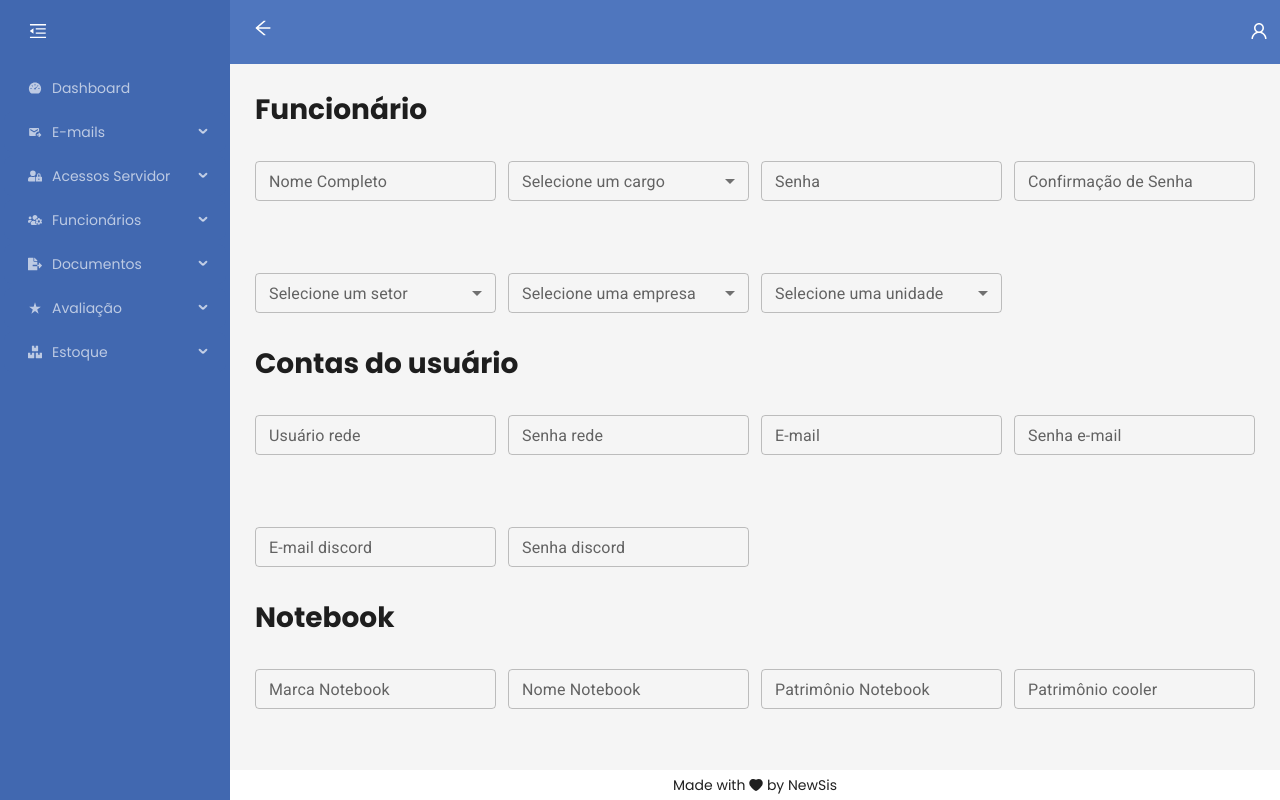
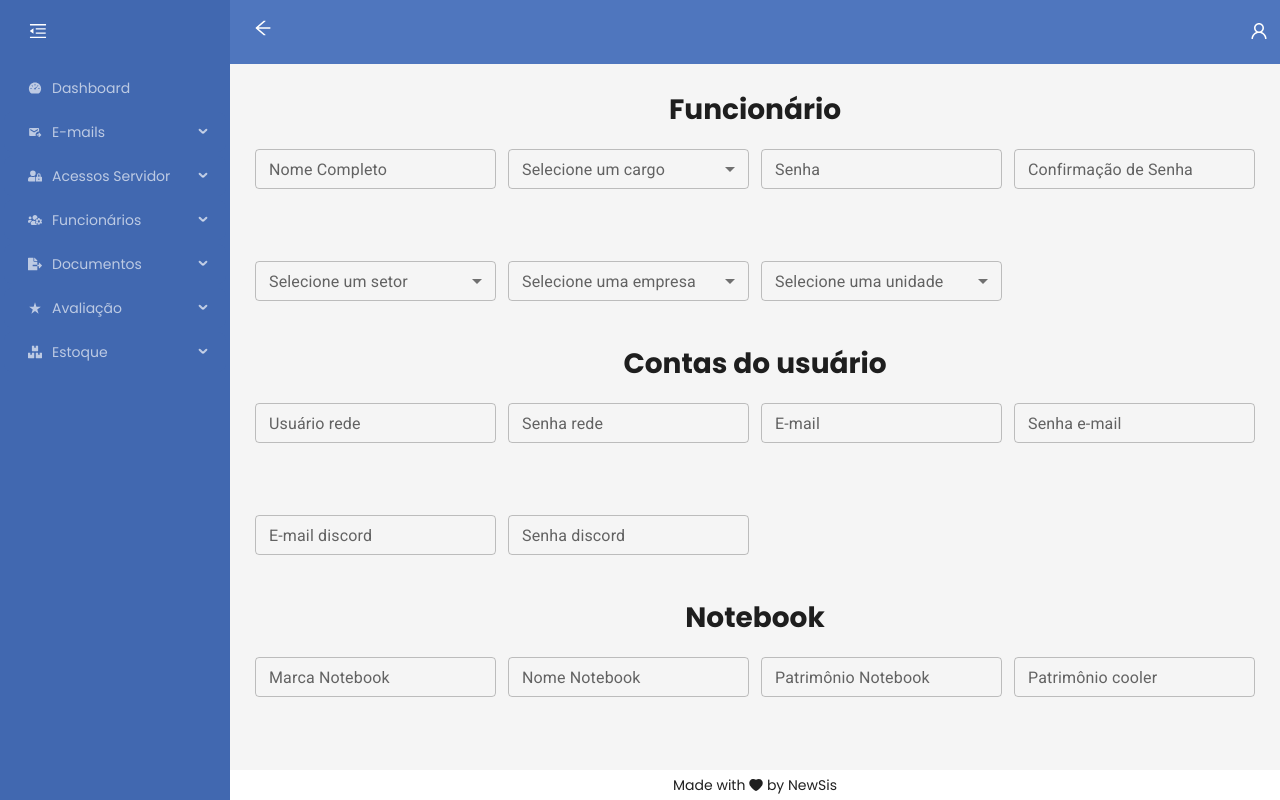
Before and after one commit to unicontroldevelopment/ecore-web, a React (Vite) app: page /employee/create in a window 1280 px wide. Built offline with nearby package versions, Linux system fonts and the light colour scheme; sample sign-in values are in the browser's storage.

Commit message:
ECW2-5 - Register employee

```diff
--- a/src/components/input/Input.jsx
+++ b/src/components/input/Input.jsx
@@ -24,6 +24,7 @@ export function Input({
     <TextField
       sx={{
         width: "100%",
+        minHeight: 64,
       }}
       label={label}
       variant="outlined"
--- a/src/components/input/Select.jsx
+++ b/src/components/input/Select.jsx
@@ -1,5 +1,11 @@
 /* eslint-disable react/prop-types */
-import { FormControl, FormHelperText, InputLabel, MenuItem, Select } from '@mui/material';
+import {
+  FormControl,
+  FormHelperText,
+  InputLabel,
+  MenuItem,
+  Select,
+} from "@mui/material";
 export function CustomSelect({
   label,
   name,
@@ -8,19 +14,22 @@ export function CustomSelect({
   errorText,
   options,
 }) {
-
   const hasError = Boolean(errorText);
-  const upperCaseString = (text) => text.charAt(0).toUpperCase() + text.slice(1);
+  const upperCaseString = (text) =>
+    text.charAt(0).toUpperCase() + text.slice(1);
 
   return (
-    <FormControl size='small' fullWidth error={hasError}>
+    <FormControl
+      sx={{
+        width: "100%",
+        minHeight: 64,
+      }}
+      size="small"
+      fullWidth
+      error={hasError}
+    >
       <InputLabel>{label}</InputLabel>
-      <Select
-        name={name}
-        value={value}
-        onChange={onChange}
-        label={label}
-      >
+      <Select name={name} value={value} onChange={onChange} label={label}>
         {options.map((option) => (
           <MenuItem key={option} value={option}>
             {upperCaseString(option)}
--- a/src/pages/employees/createEmployee/index.jsx
+++ b/src/pages/employees/createEmployee/index.jsx
@@ -5,7 +5,14 @@ import { useNavigate } from "react-router-dom";
 import { CustomInput } from "../../../components/input/index";
 import toastInfo from "../../../components/toasts/toastInfo";
 import UserService from "../../../services/UserService";
-import { companies, department, role, units } from "../../../utils/ListCompanies";
+import {
+  companies,
+  department,
+  role,
+  units,
+} from "../../../utils/ListCompanies";
+import toastSuccess from "../../../components/toasts/toastSuccess";
+import toastError from "../../../components/toasts/toastError";
 
 export default function CreateEmployee() {
   const navigate = useNavigate();
@@ -43,27 +50,47 @@ export default function CreateEmployee() {
   });
 
   const handleChange = (event) => {
-    if(event.target.value !== ''){
-      setMessageError(prevState => ({ ...prevState, [event.target.name]: ""}));
+    setValues(prevState => {
+      const updatedValues = { ...prevState, [event.target.name]: event.target.value };
+      if (event.target.name === "password" || event.target.name === "passwordConfirmation") {
+        verifyPasswords(updatedValues.password, updatedValues.passwordConfirmation);
       }
-    if(event.target.name === "passwordConfirmation"){
-      verifyPasswords(values.password, event.target.value);
+      return updatedValues;
+    });
+
+    if (event.target.value !== "") {
+      setMessageError((prevState) => ({
+        ...prevState,
+        [event.target.name]: "",
+      }));
     }
-    setValues({ ...values, [event.target.name]: event.target.value });
-  }
+  };
 
   const verifyPasswords = (password, passwordConfirmation) => {
-    const errorMessage = "As senhas não conferem"
+    const errorMessage = "As senhas não conferem";
 
     if (password === passwordConfirmation) {
-      setMessageError(prevState => ({ ...prevState, password: "", passwordConfirmation: ""}));
+      setMessageError((prevState) => ({
+        ...prevState,
+        password: "",
+        passwordConfirmation: "",
+      }));
     } else {
-      setMessageError({...messageError, password: errorMessage,  passwordConfirmation: errorMessage});
+      setMessageError({
+        ...messageError,
+        password: errorMessage,
+        passwordConfirmation: errorMessage,
+      });
     }
   };
 
   const areRequiredFieldsFilled = () => {
-    const requiredFields = ['name', 'email', 'password', 'passwordConfirmation'];
+    const requiredFields = [
+      "name",
+      "email",
+      "password",
+      "passwordConfirmation",
+    ];
     let newErrors = {};
     let isAllFieldsFilled = true;
 
@@ -85,16 +112,24 @@ export default function CreateEmployee() {
     const emptyField = areRequiredFieldsFilled();
 
     if (!emptyField) {
-      toastInfo("Preencha os campos obrigatórios")
+      toastInfo("Preencha os campos obrigatórios!");
       return;
     }
 
-    await userRegister.create(values);
+    const response = await userRegister.create(values);
+
+    if (response.request.status === 500) {
+      toastError("Usuário já cadastrado!");
+      return;
+    } else {
+      toastSuccess("Colaborador cadastrado com sucesso!");
+      navigate("/dashboard");
+    }
   };
 
   return (
     <>
-      <h1>Funcionário</h1>
+      <h1 style={{ textAlign: "center" }}>Funcionário</h1>
       <Row gutter={[12, 12]}>
         <CustomInput.Root columnSize={6}>
           <CustomInput.Input
@@ -163,7 +198,7 @@ export default function CreateEmployee() {
           />
         </CustomInput.Root>
       </Row>
-      <h1>Contas do usuário</h1>
+      <h1 style={{ textAlign: "center" }}>Contas do usuário</h1>
       <Row gutter={[12, 12]}>
         <CustomInput.Root columnSize={6}>
           <CustomInput.Input
@@ -231,7 +266,7 @@ export default function CreateEmployee() {
           />
         </CustomInput.Root>
       </Row>
-      <h1>Notebook</h1>
+      <h1 style={{ textAlign: "center" }}>Notebook</h1>
       <Row gutter={[12, 12]}>
         <CustomInput.Root columnSize={6}>
           <CustomInput.Input
--- a/src/utils/ListCompanies.jsx
+++ b/src/utils/ListCompanies.jsx
@@ -1,16 +1,25 @@
 export const companies = () => {
-        const list = ["Unicontrol", "Fitolog", "Corelog", "ECORE", "Labs", "Newsis"]
-        return list;
-    }
+  return ["Unicontrol", "Fitolog", "Corelog", "ECORE", "Labs", "Newsis"];
+};
 export const role = () => {
-        const list = ["Master", "RH", "Operacional", "Comercial", "Franqueado"]
-        return list;
-    }
+  return ["Master", "RH", "Operacional", "Comercial", "Franqueado"];
+};
 export const department = () => {
-        const list = ["Administrativo", "Biólogo", "Comercial", "Diretor", "Diversos", "Estagiário", "Fitolog", "Marketing", "Newsis", "Operacional", "RH", "TI"]
-        return list;
-    }
+  return [
+    "Administrativo",
+    "Biólogo",
+    "Comercial",
+    "Diretor",
+    "Diversos",
+    "Estagiário",
+    "Fitolog",
+    "Marketing",
+    "Newsis",
+    "Operacional",
+    "RH",
+    "TI",
+  ];
+};
 export const units = () => {
-        const list = ["Canoas", "Farroupilha", "Pelotas"]
-        return list;
-    }
+  return ["Canoas", "Farroupilha", "Pelotas"];
+};
```
Lines whose indentation alone changed are shown as unchanged.
